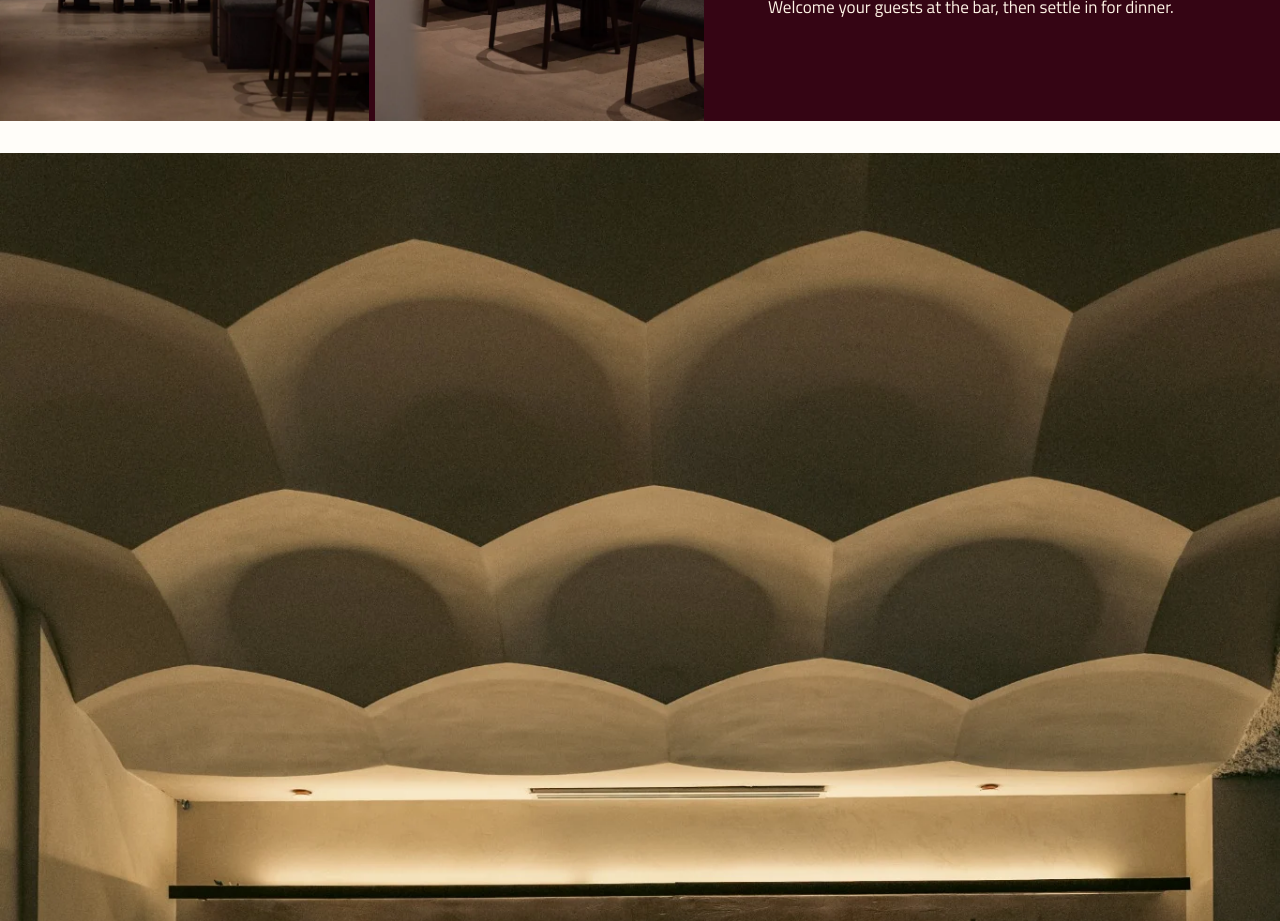
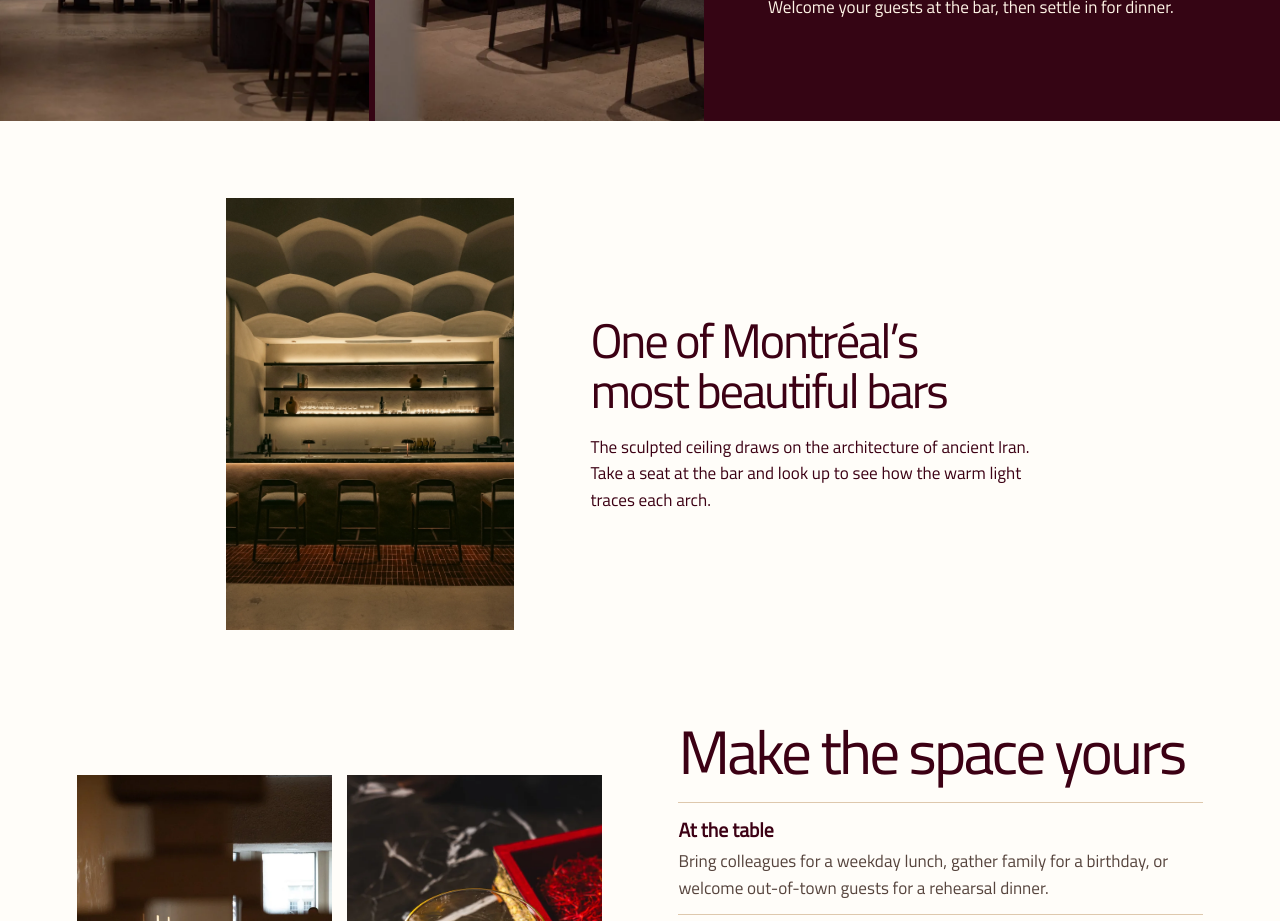
Before and after one commit to BOUS-Persian-Cuisine/website, a Next.js app: page /group-event in a window 1280 px wide. Shown: the part 2460-3381 px from the top of the page. Built offline with nearby package versions, Linux system fonts and the light colour scheme.

Commit message:
Pair a small bar portrait with its Iranian architectural inspiration

```diff
--- a/src/components/GroupEventLanding.tsx
+++ b/src/components/GroupEventLanding.tsx
@@ -164,17 +164,29 @@ export function GroupEventLanding({ onPlan }: { onPlan: () => void }) {
         </div>
       </section>
 
+      <section className={css.bar} aria-labelledby="bar-heading">
         <Image
-        className={css.barPhoto}
           src="/img/group-events/bar-portrait.webp"
           width={1365}
           height={2048}
-        sizes="100vw"
+          sizes="(max-width: 600px) 32vw, (max-width: 900px) 30vw, 18rem"
           alt={t(
             "The warmly lit bar and sculpted ceiling at BOUS",
             "Le bar de BOUS sous un plafond sculpté, dans une lumière dorée",
           )}
         />
+        <div>
+          <h2 id="bar-heading">
+            {t("One of Montréal’s most beautiful bars", "L’un des plus beaux bars de Montréal")}
+          </h2>
+          <p>
+            {t(
+              "The sculpted ceiling draws on the architecture of ancient Iran. Take a seat at the bar and look up to see how the warm light traces each arch.",
+              "Le plafond sculpté s’inspire de l’architecture de l’Iran antique. Prenez place au bar et levez les yeux pour voir la lumière dorée dessiner la courbe de chaque arche.",
+            )}
+          </p>
+        </div>
+      </section>
 
       <section className={css.occasions} aria-labelledby="occasions-heading">
         <div className={css.pair}>
--- a/src/styles/group-event-landing.module.css
+++ b/src/styles/group-event-landing.module.css
@@ -172,10 +172,20 @@
 .address p {
   max-width: 33rem;
 }
-.landing .barPhoto {
-  margin-top: clamp(1rem, 2.5vw, 2.5rem);
+.bar {
+  display: grid;
+  grid-template-columns: minmax(0, 18rem) minmax(0, 29rem);
+  align-items: center;
+  justify-content: center;
+  gap: clamp(1.25rem, 6vw, 5.5rem);
+  margin-inline: auto;
+  padding: clamp(2.5rem, 6vw, 5.5rem) var(--gutter) 0;
+}
+.bar img {
   height: auto;
-  object-fit: contain;
+}
+.landing .bar h2 {
+  font-size: clamp(1.45rem, 3.8vw, 3.5rem);
 }
 .occasions {
   grid-template-columns: minmax(0, 1fr) minmax(0, 1fr);
@@ -236,6 +246,14 @@
   }
 }
 @media (max-width: 600px) {
+  .bar {
+    grid-template-columns: minmax(0, 0.35fr) minmax(0, 0.65fr);
+    gap: 1rem;
+  }
+  .bar p {
+    font-size: 1rem;
+    line-height: 1.45;
+  }
   .foodGallery {
     grid-template-columns: 1fr;
     gap: 1.6rem;
```
Lines whose indentation alone changed are shown as unchanged.
